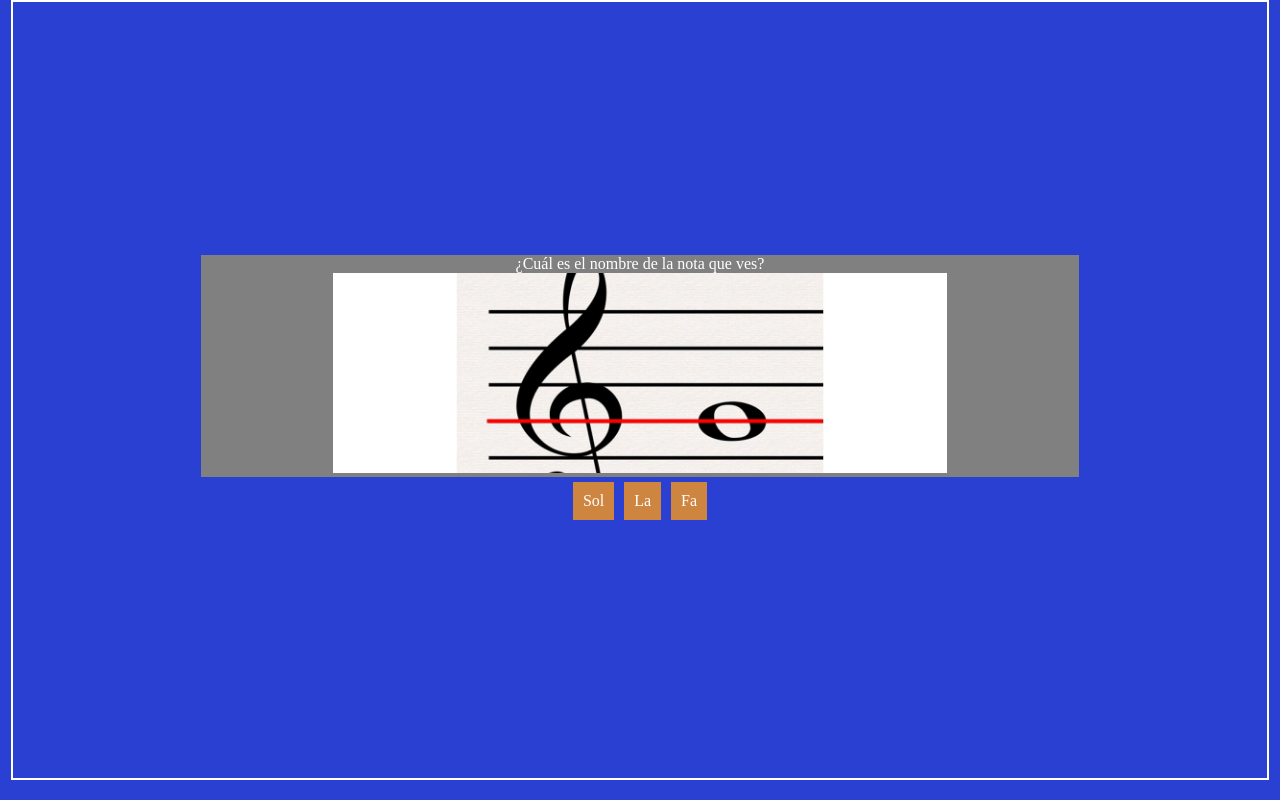
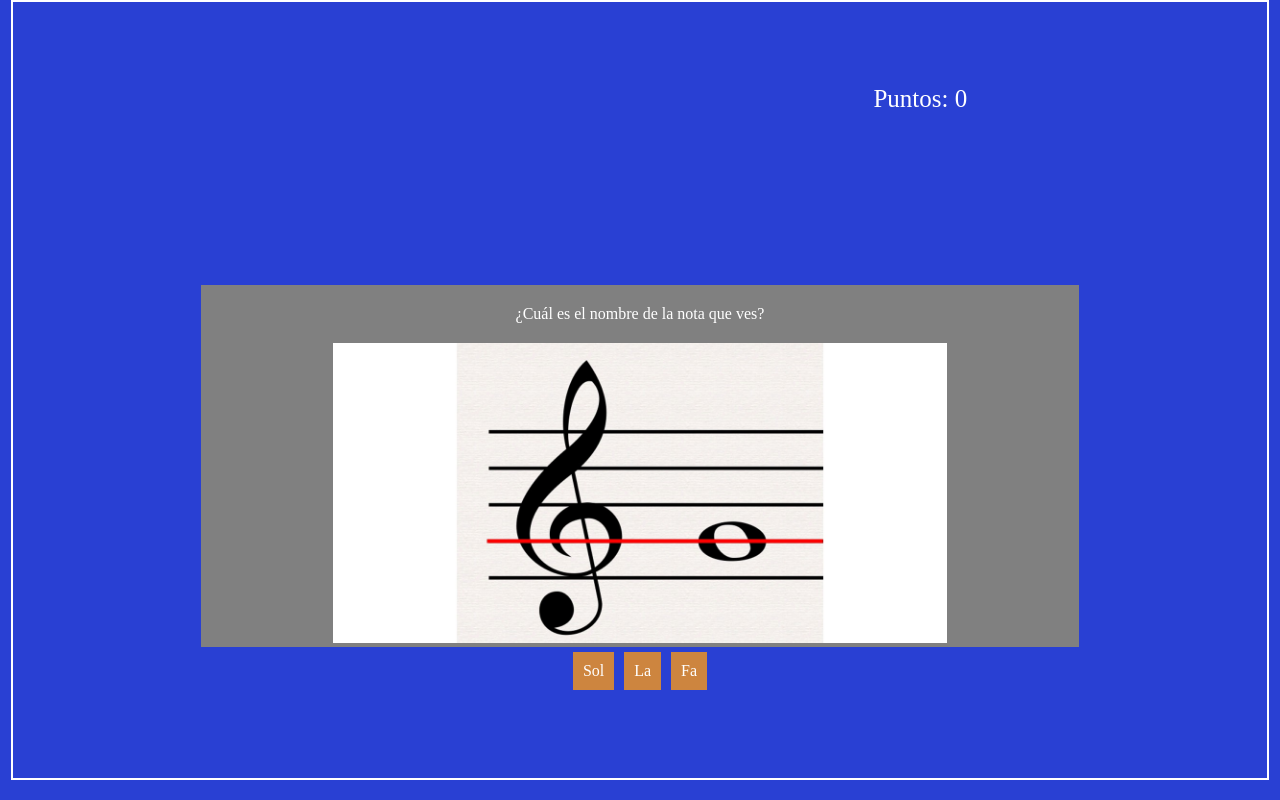
Before and after one commit to marcocarcamo-tech/solfeo_facil, a website: page level1-exercise1.html in a window 1280 px wide. Drawn offline with Linux system fonts and the light colour scheme.

Commit message:
Points printed added

```diff
--- a/level1-exercise1.html
+++ b/level1-exercise1.html
@@ -8,7 +8,11 @@
     <title>Level 1 Exercise</title>
 </head>
 <body>
+
     <div class="container">
+        <div class="points">
+            <p class="points__counter" id="points__counter"> Puntos </p>
+        </div>
         <div class="container__header">
             <div class="container__question" id="container__question">
                 Pregunta
--- a/level1_exercise1.js
+++ b/level1_exercise1.js
@@ -14,12 +14,12 @@ let totalQuestions = 20;
 let totalAnswers = 0;
 let rightAnswers = 0;
 let wrongAnswers = 0;
-let scoreCount;
+let scoreCount = 0;
 
 
 
 randomQuestion();
-
+select_id("points__counter").innerHTML = `Puntos: ${scoreCount}`;
 
 function randomQuestion() {
     chooseQuestion(Math.floor(Math.random() * interpreter_bp["exercise1"].length))
@@ -33,7 +33,7 @@ function chooseQuestion(n) {
     select_id("container__image--question").setAttribute("src", question.image)
     style("container__image--question").objectFit = question.object_fit;
     disorderAnswers(question)
-
+    scoreCalculator(rightAnswers, wrongAnswers)
 }
 
 
@@ -94,11 +94,13 @@ function finishGame(){
     scoreCalculator(rightAnswers, wrongAnswers);
 };
 
+
 //Make the calculation for the score
 function scoreCalculator (right, wrong) {
     let rightPoints = right * 10;
     let wrongPoints = wrong * 2;
     scoreCount = rightPoints - wrongPoints;
+    select_id("points__counter").innerHTML = `Puntos: ${scoreCount}`;
     console.log(`Hiciste ${scoreCount} puntos`)
 }
 
@@ -110,6 +112,7 @@ function select_id(id) {
 function style(id) {
     return select_id(id).style
 }
+
 
 function readText(localRoute) {
     var texto = null;
--- a/styles.css
+++ b/styles.css
@@ -82,26 +82,44 @@ body {
     justify-content: center;
     border: 2px solid white;
 }
+.points{
+    display:flex;
+    justify-content: right;
+    width: 100%;
+    height: 200px;
+    margin-top: 0;
+}
+.points__counter {
+    margin-top: 0;
+    margin-right: 300px;
+    font-size: 25px;
+}
 .container__header{
     background-color: gray;
     min-width: 300px;
     width: 70%;
+
 }
 .container__title{
     font-size: 25px;
+
 }
 .container__explanation{
     font-size: 20px;
     padding: 10px;
 }
+.container__question{
+    margin: 20px;
+}
 .container__image--explanation{
-    object-fit: contain;
-    height: 200px;
+
+    height: 300px;
     width: 70%;
 }
 .container__image--question{
-    object-fit: cover;
-    height: 200px;
+
+
+    height: 300px;
     width: 70%;
 }
 .buttons {
```
